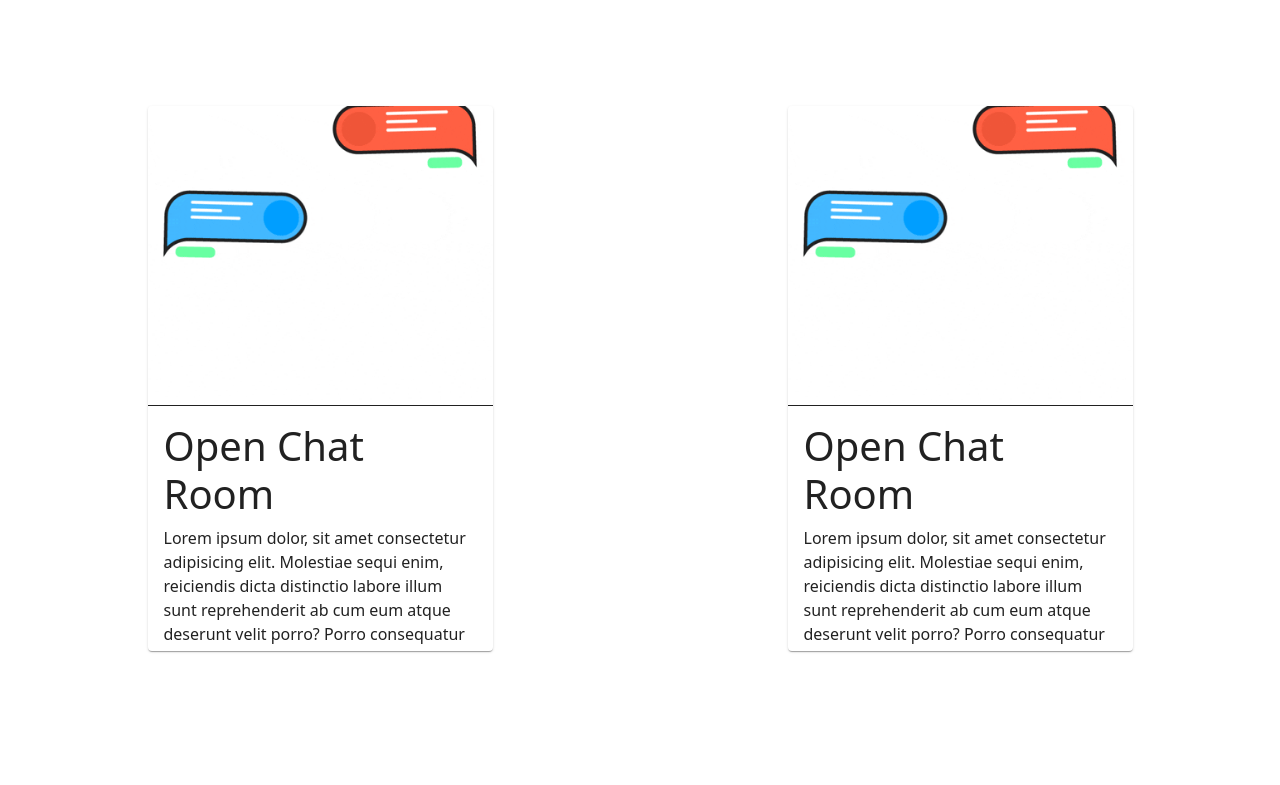
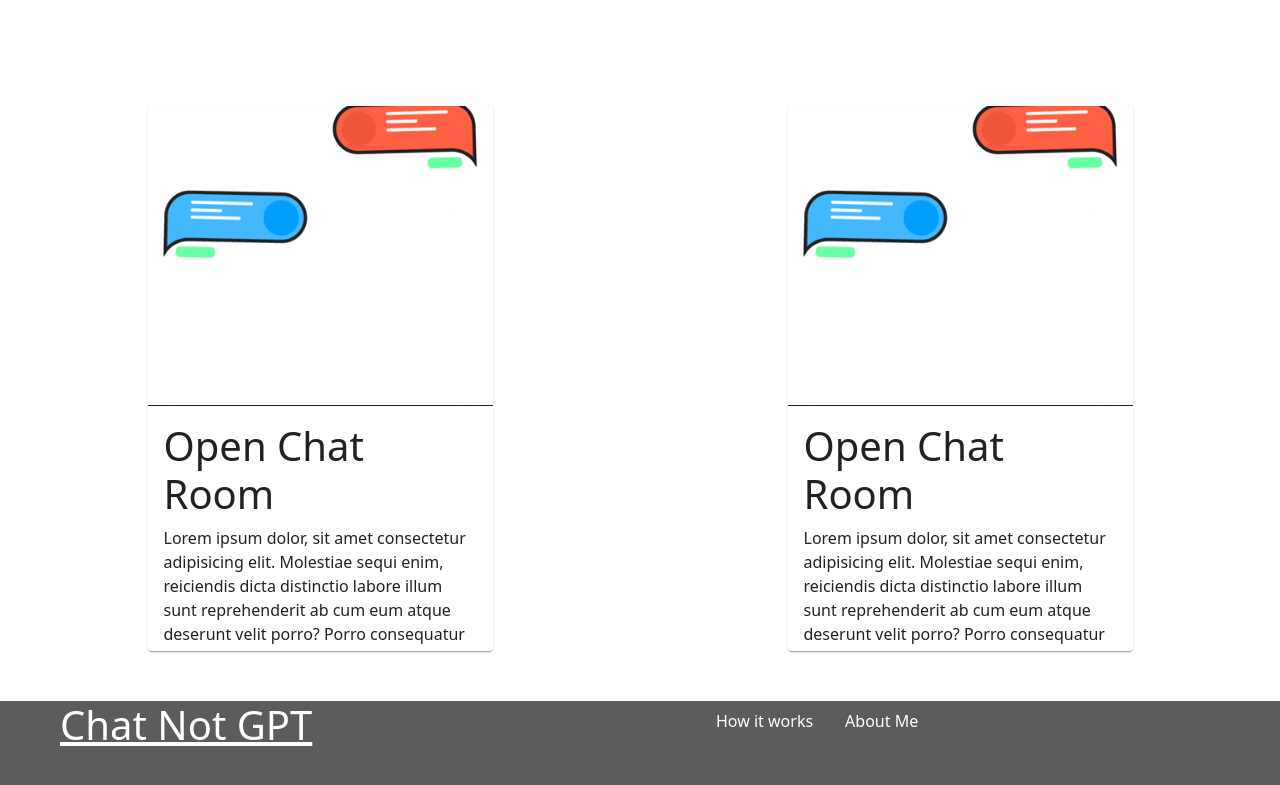
Before and after one commit to Jacob-Valdez-31/chat-web, a Next.js app: page / in a window 1280 px wide. Shown: the part 537-1322 px from the top of the page. Before the commit the page ends 1238 px from the top, so only its background shows below. Built offline with nearby package versions, Linux system fonts and the light colour scheme.

Commit message:
Footer component made

```diff
--- /dev/null
+++ b/components/Layouts/Footer.tsx
@@ -0,0 +1,33 @@
+import { Col, Container, Nav, NavLink, Row, Stack } from "react-bootstrap";
+
+const Footer = () => {
+  return (
+    <footer>
+      <Container fluid>
+        <Row className="bg-altGray  min-w-full h-[150px]">
+          <Col className="mx-5">
+            <h1>
+              <a href="/" className="text-white">
+                {" "}
+                Chat Not GPT
+              </a>
+            </h1>
+          </Col>
+
+          <Col>
+            <Nav className="flex-row">
+              <NavLink href="/" className="text-white">
+                How it works
+              </NavLink>
+              <NavLink href="/" className="text-white">
+                About Me
+              </NavLink>
+            </Nav>
+          </Col>
+        </Row>
+      </Container>
+    </footer>
+  );
+};
+
+export default Footer;
--- a/pages/_app.tsx
+++ b/pages/_app.tsx
@@ -2,12 +2,14 @@ import Navbar from "@/components/Layouts/Navbar";
 import "@/styles/globals.css";
 import type { AppProps } from "next/app";
 import "bootstrap/dist/css/bootstrap.min.css";
+import Footer from "@/components/Layouts/Footer";
 
 export default function App({ Component, pageProps }: AppProps) {
   return (
     <div>
       <Navbar />
       <Component {...pageProps} />
+      <Footer />
     </div>
   );
 }
```
